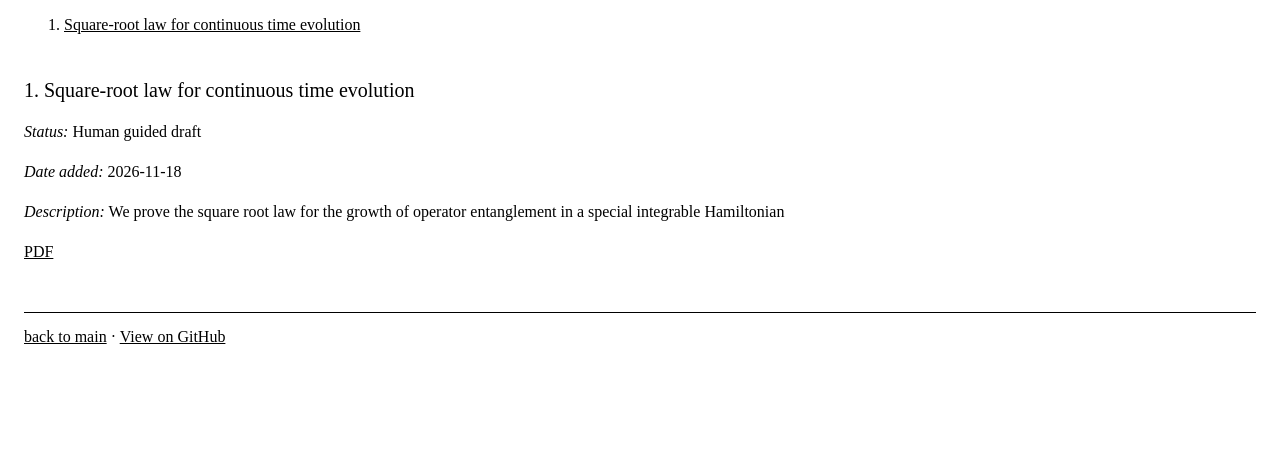
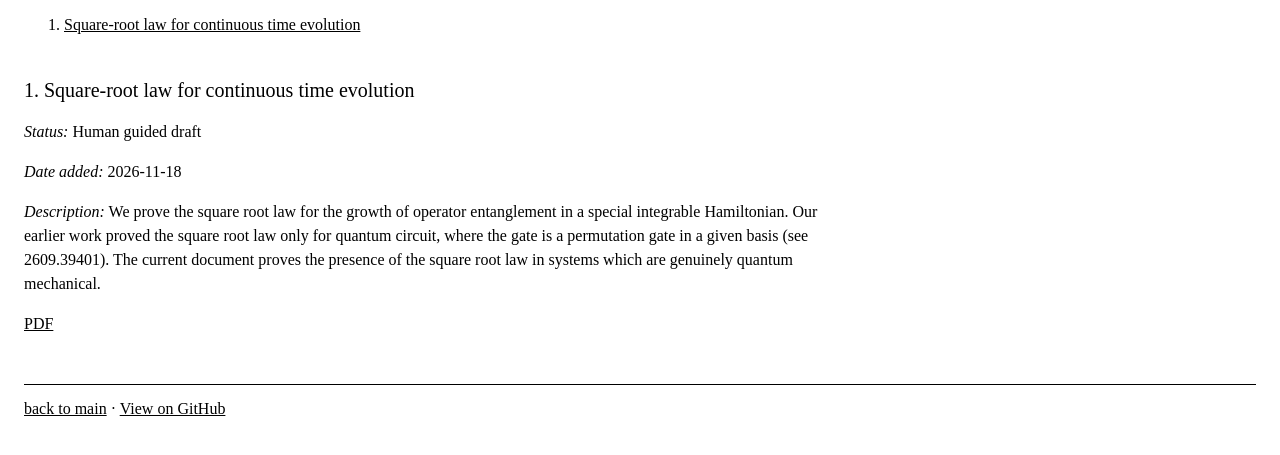
Before and after one commit to balazs-pozsgay/balazs-pozsgay.github.io, a plain HTML site: page airepo/operator-entanglement-in-integrable-spin-chains/index.html in a window 1280 px wide. Shown: the part 199-654 px from the top of the page. Drawn offline with Linux system fonts and the light colour scheme.

Commit message:
Expand description of the square-root law draft

```diff
--- a/airepo/operator-entanglement-in-integrable-spin-chains/index.html
+++ b/airepo/operator-entanglement-in-integrable-spin-chains/index.html
@@ -25,7 +25,7 @@
         <h2 id="square-root-law-title">1. Square-root law for continuous time evolution</h2>
         <p><em>Status:</em> Human guided draft</p>
         <p><em>Date added:</em> <time datetime="2026-11-18">2026-11-18</time></p>
-        <p><em>Description:</em> We prove the square root law for the growth of operator entanglement in a special integrable Hamiltonian</p>
+        <p><em>Description:</em> We prove the square root law for the growth of operator entanglement in a special integrable Hamiltonian. Our earlier work proved the square root law only for quantum circuit, where the gate is a permutation gate in a given basis (see 2609.39401). The current document proves the presence of the square root law in systems which are genuinely quantum mechanical.</p>
         <p>
           <a href="xxz_operator_entanglement_lower_bound.pdf">PDF</a>
         </p>
```
